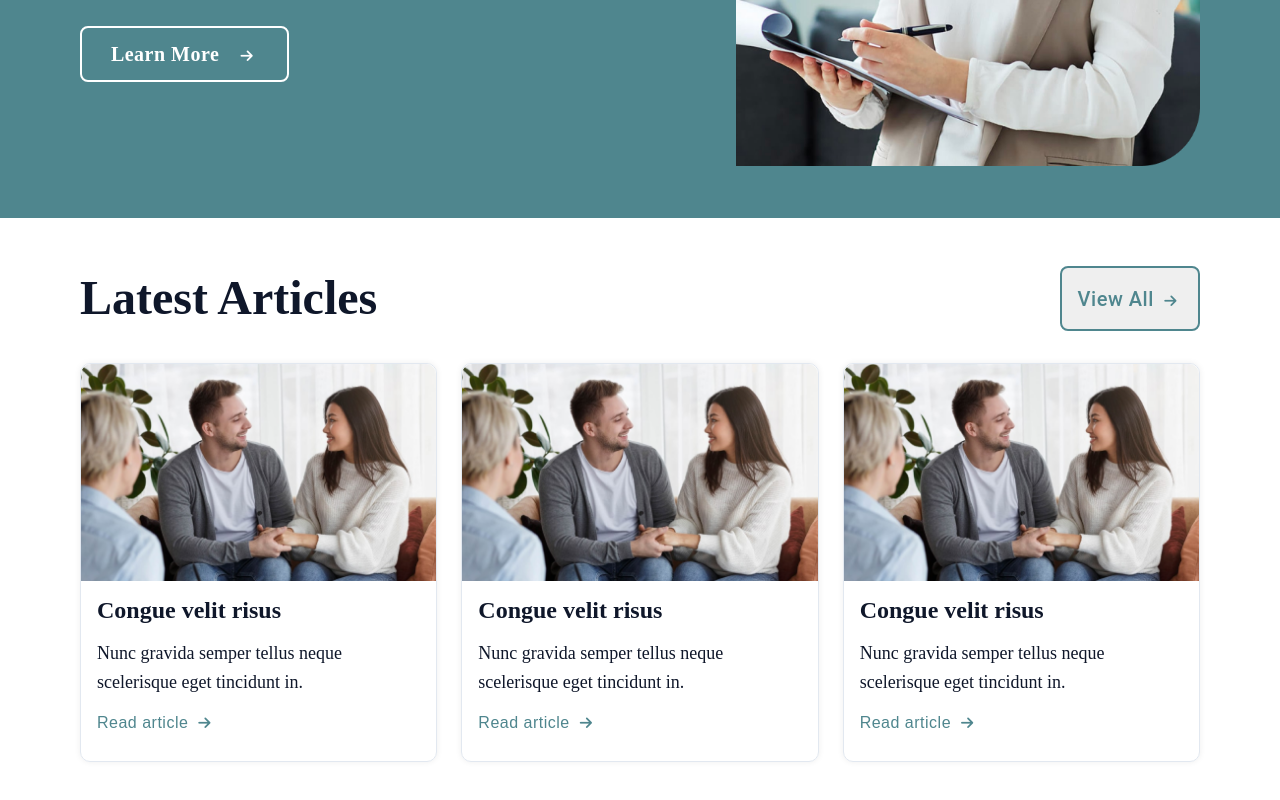
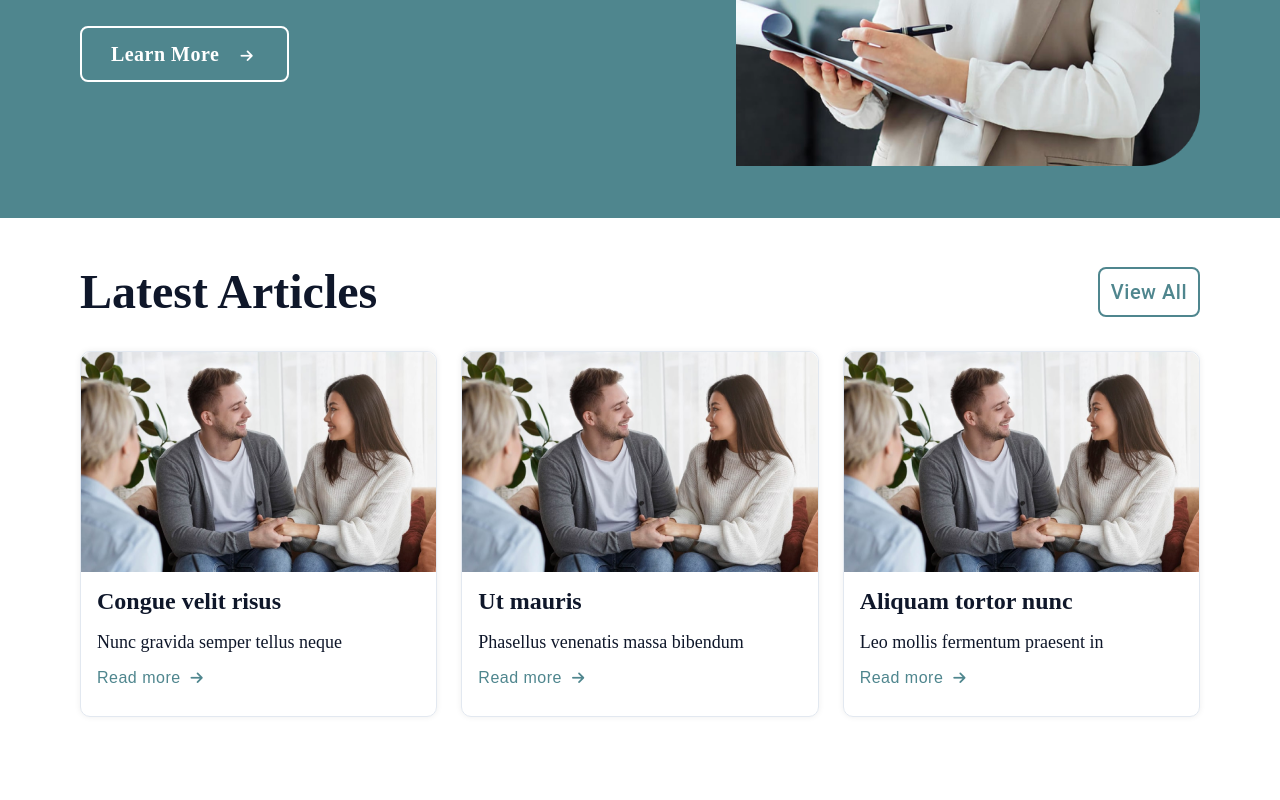
Before and after one commit to aratislamsafol/mariaVicente, a plain HTML site: page index.html in a window 1280 px wide. Shown: the part 2525-3325 px from the top of the page. After the commit the page ends 3290 px from the top, so only its background shows below. Drawn offline with nearby package versions, Linux system fonts and the light colour scheme.

Commit message:
Complete article in functionality

```diff
--- a/assets/css/module/article.css
+++ b/assets/css/module/article.css
@@ -110,6 +110,15 @@
 .card_body{
    padding: 16px 16px 0 16px;
 }
+.hidden {
+   max-height: 20px;
+   overflow: hidden;
+   transition: max-height 0.4s;
+}
+.full-info{
+   max-height: 50px;
+}
+
 
 
 /* Extra small devices (phones, 600px and down) */
@@ -143,6 +152,16 @@
       text-align: left;
       color: var(--common_color);
    }
+   .info-container p{
+      font-size: 20px;
+      line-height: 28px;
+   }
+   .hidden {
+      max-height: 26px;
+   }
+   .full-info{
+      max-height: 60px;
+   }
 }
 
 /* Medium devices (landscape tablets, 768px and up) */
@@ -151,8 +170,13 @@
       grid-template-columns: 1fr 1fr;
       gap: 24px;
    }
+   .card img{
+      height: 250px;
+      object-fit: cover;
+   }
    .view_btn, .big_heading_article{
       display: block;
+      background-color: transparent;
    }
    .sm_heading_article,.sm_more_btn{
       display: none;
@@ -160,6 +184,16 @@
    .article_header{
       flex-direction: row;
       justify-content: space-between;
+   }
+   .info-container p{
+      font-size: 18px;
+      line-height: 25px;
+   }
+   .hidden {
+      max-height: 22px;
+   }
+   .full-info{
+      max-height: 50px;
    }
 }
 
@@ -182,7 +216,7 @@
    .view_btn{
       text-align: center;
       gap: 16px;
-      padding: 16px;
+      padding: 11px;
       border: 2px solid #4F868E;
       color: #4F868E;
       border-radius: 8px;
@@ -192,6 +226,11 @@
       line-height: 24px;
       letter-spacing: 0.5px;
       text-align: left;
+      background: transparent;
+   }
+   .card img{
+      height: 220px;
+      object-fit: cover;
    }
    .card_body h2{
       font-size: 24px;
--- /dev/null
+++ b/assets/data/viewAllData.js
@@ -0,0 +1,9 @@
+const data = {
+    "data": [
+        {"id":"0", "title":"Congue velit risus","info":'Nunc gravida semper tellus neque scelerisque eget tincidunt in.Nunc gravida semper tellus neque scelerisque eget tincidunt in.', "img":'/assets/img/articleImg1.png'},
+        {"id":"1", "title":"Ut mauris","info":'Phasellus venenatis massa bibendum posuere dictum tristique. Phasellus venenatis massa bibendum posuere dictum tristique.', "img":'/assets/img/articleImg1.png'},
+        {"id":"2", "title":"Aliquam tortor nunc","info":'Leo mollis fermentum praesent in condimentum id velit purus in.Leo mollis fermentum praesent in condimentum id velit purus in.', "img":'/assets/img/articleImg1.png'},
+        {"id":"3", "title":"Fusce non morbi","info":'In sed bibendum metus pretium cursus tellus pharetra. In sed bibendum metus pretium cursus tellus pharetra.', "img":'/assets/img/articleImg1.png'},
+        {"id":"4", "title":"Congue velit risus","info":'Nunc gravida semper tellus neque scelerisque eget tincidunt in.Nunc gravida semper tellus neque scelerisque eget tincidunt in.',"img":'/assets/img/articleImg1.png'},
+    ]
+};
--- a/assets/js/module/readMore.js
+++ b/assets/js/module/readMore.js
@@ -0,0 +1 @@
+const
--- a/assets/js/module/viewAll.js
+++ b/assets/js/module/viewAll.js
@@ -0,0 +1,40 @@
+const articleData = data.data;
+let loadBtn = document.querySelector('.view_btn');
+let moreBtn = document.querySelector('.sm_more_btn');
+let cardsToShow = 3;
+let viewAll = false;
+function card() {
+    const articleBodies = document.querySelector('.article_body');
+    articleBodies.innerHTML = articleData.slice(0, cardsToShow).map(element => {
+        return `<div class="card">
+            <img src="${element.img}" alt="article img">
+            <div class="card_body">
+                <h2>${element.title}</h2>
+                <div class="info-container">
+                    <p class="hidden">${element.info}</p>
+                </div>
+            </div>
+            <div class="card_footer">
+                <button type="button" class="readMore" onclick="toggleInfo(this)">Read more <i class="fa-solid fa-arrow-right load_btn_arrow"></i></button>
+            </div>
+        </div>`;
+    }).join('');
+    loadBtn.textContent = viewAll ? 'Show Less Items' : 'View All';
+}
+
+function toggleInfo(button) {
+    const card = button.closest('.card');
+    const infoHidden = card.querySelector('.hidden');
+    infoHidden.classList.toggle('full-info');
+}
+
+function showAllItems() {
+    viewAll = !viewAll;
+    cardsToShow = viewAll ? articleData.length : 3;
+    card();
+    moreBtn.textContent = viewAll ? 'Show Less Articles' : 'More Articles';
+}
+
+loadBtn.addEventListener('click', showAllItems);
+moreBtn.addEventListener('click', showAllItems);
+card();
--- a/index.html
+++ b/index.html
@@ -255,52 +255,21 @@
                     <div class="article_header">
                         <h2 class="big_heading_article">Latest Articles</h2>
                         <h2 class="sm_heading_article">Articles by Collectors</h2>
-                        <button type="button" class="view_btn" id="load_btn">
-                            View All
-                            <i class="fa-solid fa-arrow-right load_btn_arrow"></i>
-                        </button>
-                        <button type="button" class="sm_more_btn" id="load_btn">More Articles  <i class="fa-solid fa-arrow-right load_btn_arrow"></i></button>
+                        <button type="button" class="view_btn"></button>
+                        <button type="button" class="sm_more_btn"></button>
                     </div>
                     <div class="article_body">
-                        <div class="card">
-                            <img src="assets/img/articleImg1.png" alt="article img">
-                            <div class="card_body">
-                                <h2>Congue velit risus</h2>
-                                <h5>Nunc gravida semper tellus neque scelerisque eget tincidunt in.</h5>
-                            </div>
-                            <div class="card_footer">
-                                <button type="button" class="readMore">Read article <i class="fa-solid fa-arrow-right load_btn_arrow"></i></button>
-                            </div>
-                        </div>
-
-                        <div class="card">
-                            <img src="assets/img/articleImg1.png" alt="article img">
-                            <div class="card_body">
-                                <h2>Congue velit risus</h2>
-                                <h5>Nunc gravida semper tellus neque scelerisque eget tincidunt in.</h5>
-                            </div>
-                            <div class="card_footer">
-                                <button type="button" class="readMore">Read article <i class="fa-solid fa-arrow-right load_btn_arrow"></i></button>
-                            </div>
-                        </div>
-
-                        <div class="card">
-                            <img src="assets/img/articleImg1.png" alt="article img">
-                            <div class="card_body">
-                                <h2>Congue velit risus</h2>
-                                <h5>Nunc gravida semper tellus neque scelerisque eget tincidunt in.</h5>
-                            </div>
-                            <div class="card_footer">
-                                <button type="button" class="readMore">Read article <i class="fa-solid fa-arrow-right load_btn_arrow"></i></button>
-                            </div>
-                        </div>
+                        <!-- Card Item will Be Get From DOM -->
                     </div>
                 </div>
             </div>
         </div>
         <!-- Article Complete -->
     </main>
+
     <script src="assets/js/main.js"></script>
+    <script src="assets/data/viewAllData.js"></script>
+    <script src="assets/js/module/viewAll.js"></script>
     <!-- Swiper JS -->
     <script src="https://cdn.jsdelivr.net/npm/swiper@11/swiper-bundle.min.js"></script>
 
```
